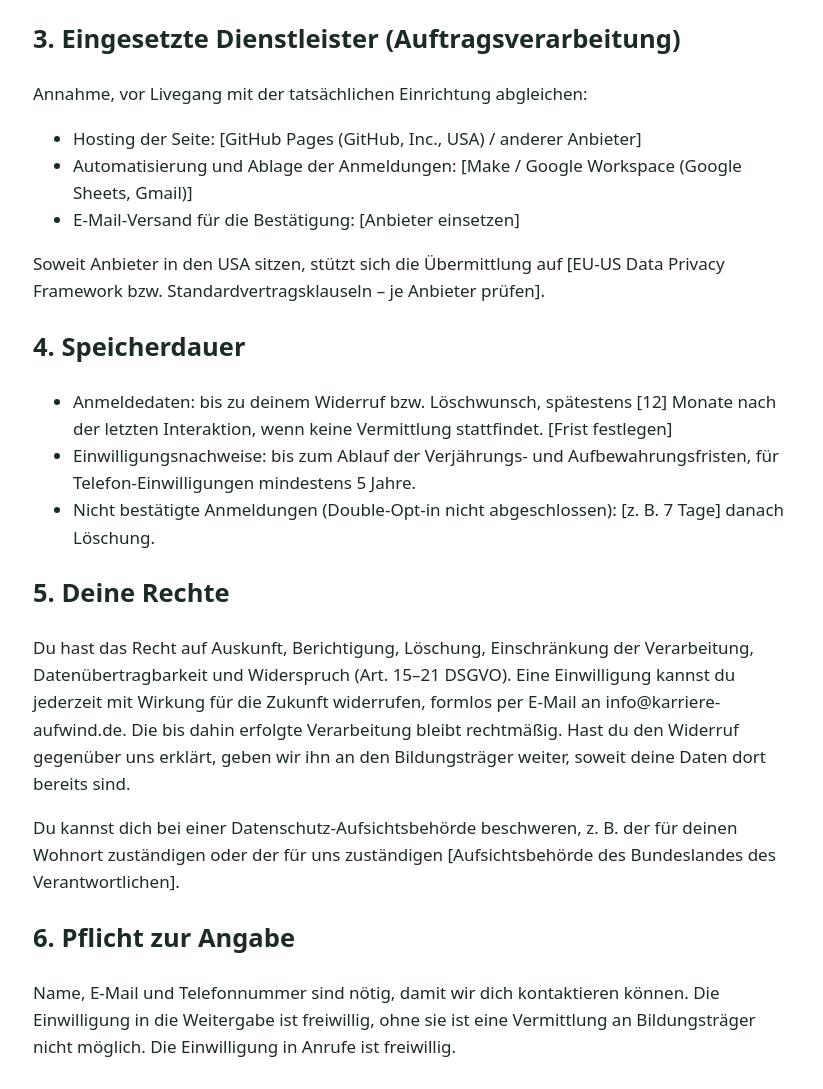
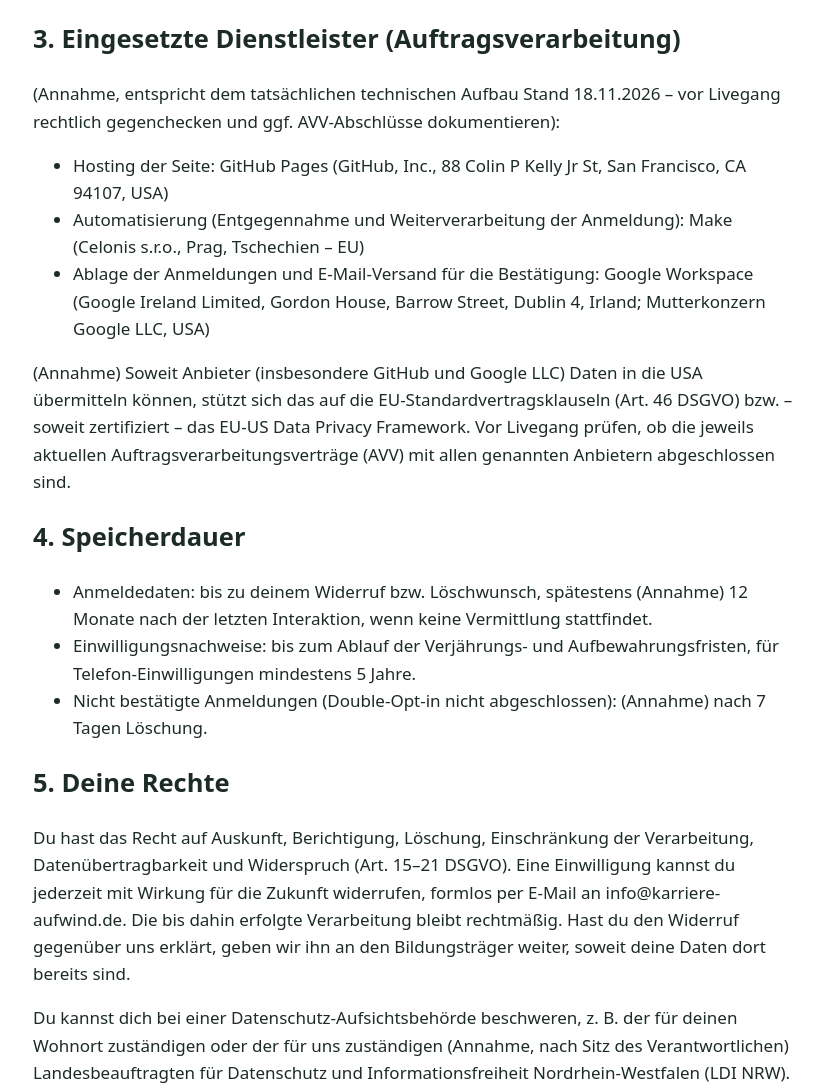
Before and after one commit to mlazarz12/karriereaufwind-page, a plain HTML site: page datenschutz.html in a window 1280 px wide. Shown: the part 1044-2133 px from the top of the page, without its empty margins (227-1050 px from the left). Drawn offline with Linux system fonts and the light colour scheme.

Commit message:
Rechtstext-Platzhalter mit begründeten Annahmen vorausgefüllt
Co-Authored-By: Claude Sonnet 5 <noreply@anthropic.com>
Claude-Session: https://claude.ai/code/session_01L5DqHWjkcFpLgX2rJnYzu9

```diff
--- a/datenschutz.html
+++ b/datenschutz.html
@@ -16,30 +16,30 @@
 <li><b>Anmeldung (Formular):</b> Vorname, Nachname, E-Mail-Adresse, Telefonnummer sowie dein Haken bei den Einwilligungen. Zweck: Kontaktaufnahme, Bestätigung deiner E-Mail-Adresse (Double-Opt-in), Information zu geförderter Weiterbildung. Rechtsgrundlage: Einwilligung, Art. 6 Abs. 1 lit. a DSGVO.</li>
 <li><b>Nachweis deiner Einwilligung:</b> Wir speichern Zeitpunkt, den genauen Wortlaut der Einwilligung, die Version dieser Datenschutzerklärung und die Quelle (Seite, von der du kamst). Rechtsgrundlage: Art. 6 Abs. 1 lit. c und f DSGVO (Nachweispflicht, Art. 7 Abs. 1 DSGVO; für Telefon zusätzlich UWG).</li>
 <li><b>Rückfragen:</b> Wir bitten dich um kurze Angaben (z. B. ob du arbeitslos gemeldet bist, Arbeitserfahrung in Deutschland, Deutschkenntnisse, Fachrichtung), um dich einem passenden Angebot zuzuordnen. Rechtsgrundlage: Einwilligung bzw. vorvertragliche Maßnahmen.</li>
-<li><b>Weitergabe an Bildungsträger:</b> Nur wenn du die zweite Einwilligung erteilst, geben wir Vor- und Nachname, E-Mail und Telefonnummer sowie – soweit du sie angegeben hast – die Antworten der Rückfragen an den dort genannten Bildungsträger weiter (derzeit: COMCAVE College [Firmierung, Anschrift, Datenschutzerklärung-Link]). Dieser ist danach selbst Verantwortlicher.</li>
+<li><b>Weitergabe an Bildungsträger:</b> Nur wenn du die zweite Einwilligung erteilst, geben wir Vor- und Nachname, E-Mail und Telefonnummer sowie – soweit du sie angegeben hast – die Antworten der Rückfragen an den dort genannten Bildungsträger weiter (derzeit: COMCAVE College [vollständige Firmierung, Anschrift und Link zur Datenschutzerklärung folgen mit dem Vermittlungsvertrag]). Dieser ist danach selbst Verantwortlicher.</li>
 <li><b>Anrufe:</b> Nur mit deiner dritten, getrennten Einwilligung.</li>
 <li><b>Server-Logdaten:</b> Beim Aufruf dieser Seite verarbeitet der Hosting-Anbieter technisch notwendig die IP-Adresse und Zugriffsdaten. Rechtsgrundlage: Art. 6 Abs. 1 lit. f DSGVO. Wir setzen auf dieser Seite keine Tracking- oder Werbe-Cookies ein. [bei späterer Analyse-Einbindung hier und im Cookie-Hinweis ergänzen]</li>
 </ul>
 
 <h2>3. Eingesetzte Dienstleister (Auftragsverarbeitung)</h2>
-<p>Annahme, vor Livegang mit der tatsächlichen Einrichtung abgleichen:</p>
+<p>(Annahme, entspricht dem tatsächlichen technischen Aufbau Stand 18.11.2026 – vor Livegang rechtlich gegenchecken und ggf. AVV-Abschlüsse dokumentieren):</p>
 <ul>
-<li>Hosting der Seite: [GitHub Pages (GitHub, Inc., USA) / anderer Anbieter]</li>
-<li>Automatisierung und Ablage der Anmeldungen: [Make / Google Workspace (Google Sheets, Gmail)]</li>
-<li>E-Mail-Versand für die Bestätigung: [Anbieter einsetzen]</li>
+<li>Hosting der Seite: GitHub Pages (GitHub, Inc., 88 Colin P Kelly Jr St, San Francisco, CA 94107, USA)</li>
+<li>Automatisierung (Entgegennahme und Weiterverarbeitung der Anmeldung): Make (Celonis s.r.o., Prag, Tschechien – EU)</li>
+<li>Ablage der Anmeldungen und E-Mail-Versand für die Bestätigung: Google Workspace (Google Ireland Limited, Gordon House, Barrow Street, Dublin 4, Irland; Mutterkonzern Google LLC, USA)</li>
 </ul>
-<p>Soweit Anbieter in den USA sitzen, stützt sich die Übermittlung auf [EU-US Data Privacy Framework bzw. Standardvertragsklauseln – je Anbieter prüfen].</p>
+<p>(Annahme) Soweit Anbieter (insbesondere GitHub und Google LLC) Daten in die USA übermitteln können, stützt sich das auf die EU-Standardvertragsklauseln (Art. 46 DSGVO) bzw. – soweit zertifiziert – das EU-US Data Privacy Framework. Vor Livegang prüfen, ob die jeweils aktuellen Auftragsverarbeitungsverträge (AVV) mit allen genannten Anbietern abgeschlossen sind.</p>
 
 <h2>4. Speicherdauer</h2>
 <ul>
-<li>Anmeldedaten: bis zu deinem Widerruf bzw. Löschwunsch, spätestens [12] Monate nach der letzten Interaktion, wenn keine Vermittlung stattfindet. [Frist festlegen]</li>
+<li>Anmeldedaten: bis zu deinem Widerruf bzw. Löschwunsch, spätestens (Annahme) 12 Monate nach der letzten Interaktion, wenn keine Vermittlung stattfindet.</li>
 <li>Einwilligungsnachweise: bis zum Ablauf der Verjährungs- und Aufbewahrungsfristen, für Telefon-Einwilligungen mindestens 5 Jahre.</li>
-<li>Nicht bestätigte Anmeldungen (Double-Opt-in nicht abgeschlossen): [z. B. 7 Tage] danach Löschung.</li>
+<li>Nicht bestätigte Anmeldungen (Double-Opt-in nicht abgeschlossen): (Annahme) nach 7 Tagen Löschung.</li>
 </ul>
 
 <h2>5. Deine Rechte</h2>
 <p>Du hast das Recht auf Auskunft, Berichtigung, Löschung, Einschränkung der Verarbeitung, Datenübertragbarkeit und Widerspruch (Art. 15–21 DSGVO). Eine Einwilligung kannst du jederzeit mit Wirkung für die Zukunft widerrufen, formlos per E-Mail an info@karriere-aufwind.de. Die bis dahin erfolgte Verarbeitung bleibt rechtmäßig. Hast du den Widerruf gegenüber uns erklärt, geben wir ihn an den Bildungsträger weiter, soweit deine Daten dort bereits sind.</p>
-<p>Du kannst dich bei einer Datenschutz-Aufsichtsbehörde beschweren, z. B. der für deinen Wohnort zuständigen oder der für uns zuständigen [Aufsichtsbehörde des Bundeslandes des Verantwortlichen].</p>
+<p>Du kannst dich bei einer Datenschutz-Aufsichtsbehörde beschweren, z. B. der für deinen Wohnort zuständigen oder der für uns zuständigen (Annahme, nach Sitz des Verantwortlichen) Landesbeauftragten für Datenschutz und Informationsfreiheit Nordrhein-Westfalen (LDI NRW).</p>
 
 <h2>6. Pflicht zur Angabe</h2>
 <p>Name, E-Mail und Telefonnummer sind nötig, damit wir dich kontaktieren können. Die Einwilligung in die Weitergabe ist freiwillig, ohne sie ist eine Vermittlung an Bildungsträger nicht möglich. Die Einwilligung in Anrufe ist freiwillig.</p>
```
Also changed, not shown: impressum.html (+1 -1 lines).
